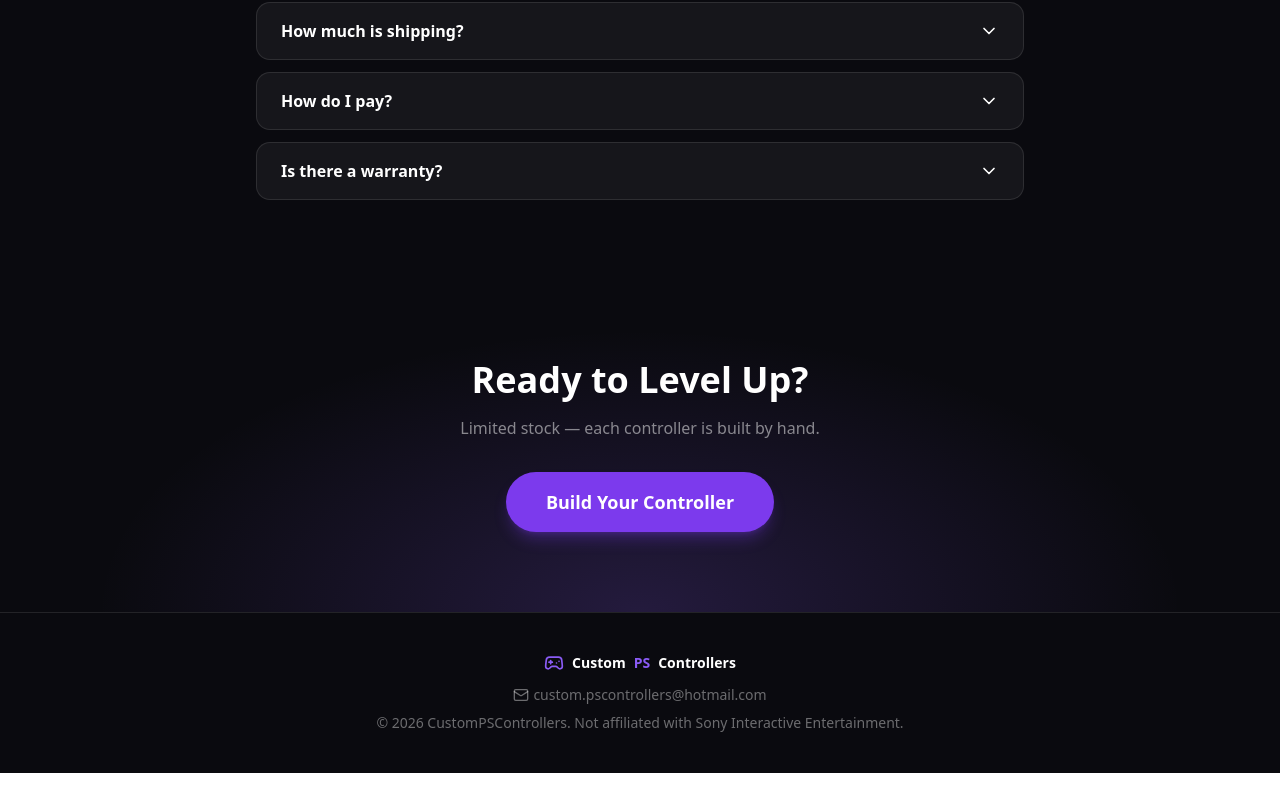
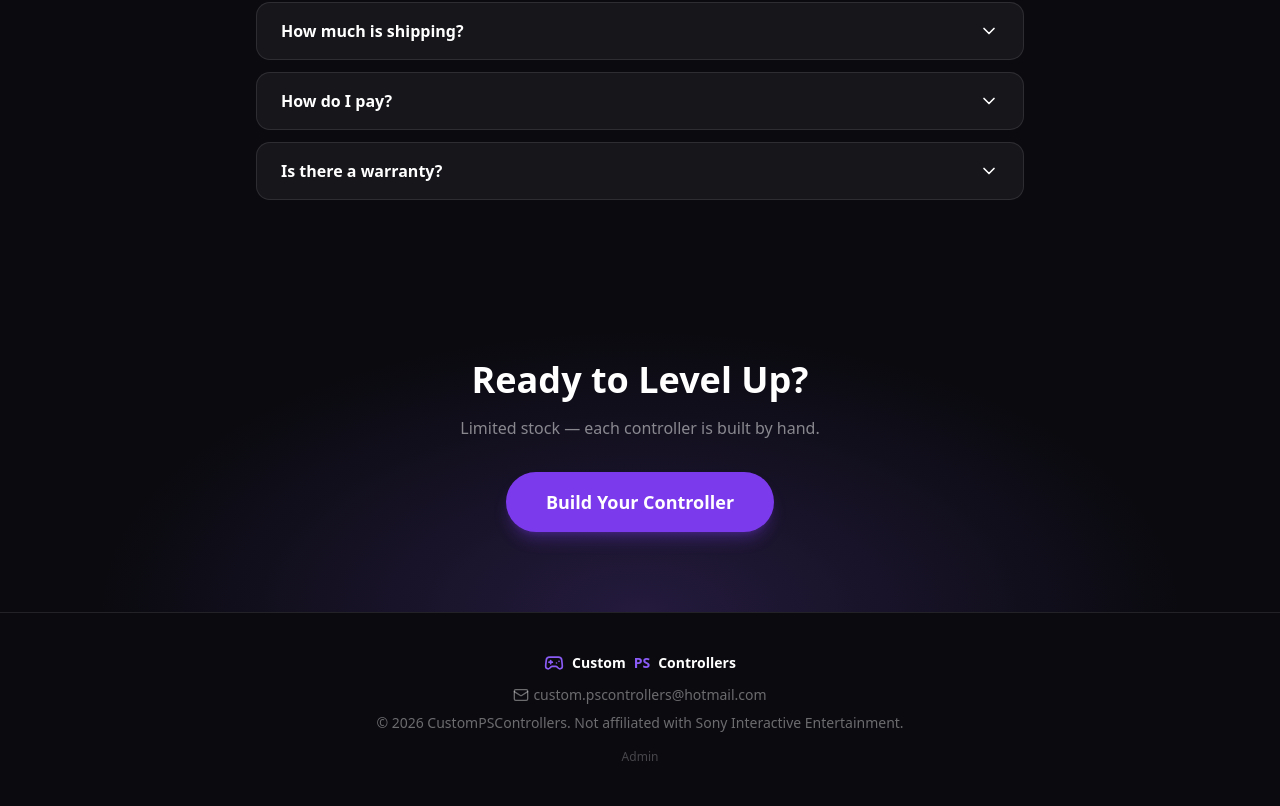
Before and after one commit to Dennisjumperke-hub/Custompscontrollers, a React (Vite) app: page / in a window 1280 px wide. Shown: the part 9169-9975 px from the top of the page. Before the commit the page ends 9942 px from the top, so only its background shows below. Built offline with nearby package versions, Linux system fonts and the light colour scheme; what @trpc/react-query would draw is missing.

Commit message:
Admin link in footer

```diff
--- a/src/App.tsx
+++ b/src/App.tsx
@@ -1,5 +1,5 @@
 import { useMemo, useState } from "react";
-import { Routes, Route } from "react-router";
+import { Routes, Route, Link } from "react-router";
 import {
   Gamepad2,
   Zap,
@@ -716,6 +716,9 @@ function Shop() {
           <Mail className="w-4 h-4" /> custom.pscontrollers@hotmail.com
         </p>
         <p>© {new Date().getFullYear()} CustomPSControllers. Not affiliated with Sony Interactive Entertainment.</p>
+        <Link to="/admin" className="inline-block mt-4 text-xs text-white/25 hover:text-white/60 transition">
+          Admin
+        </Link>
       </footer>
 
       {order && <OrderModal order={order} onClose={() => setOrder(null)} />}
```
